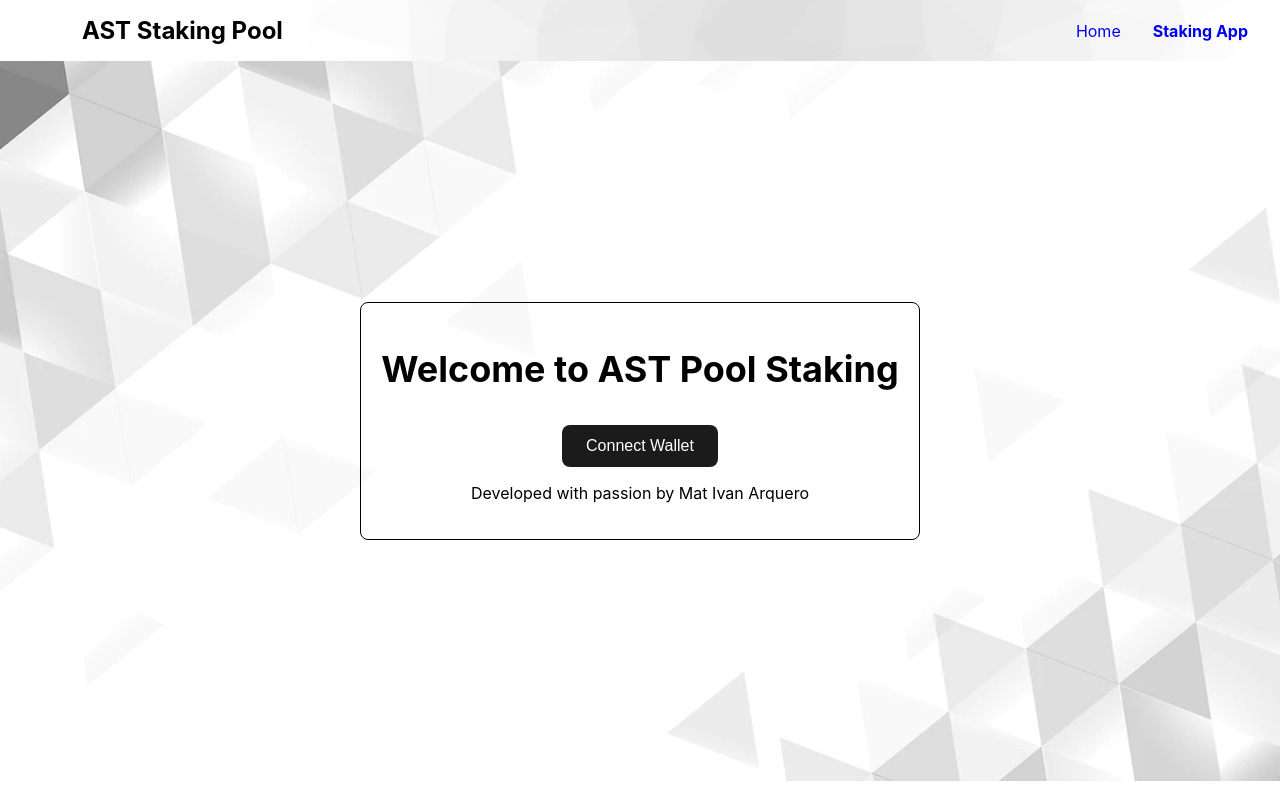
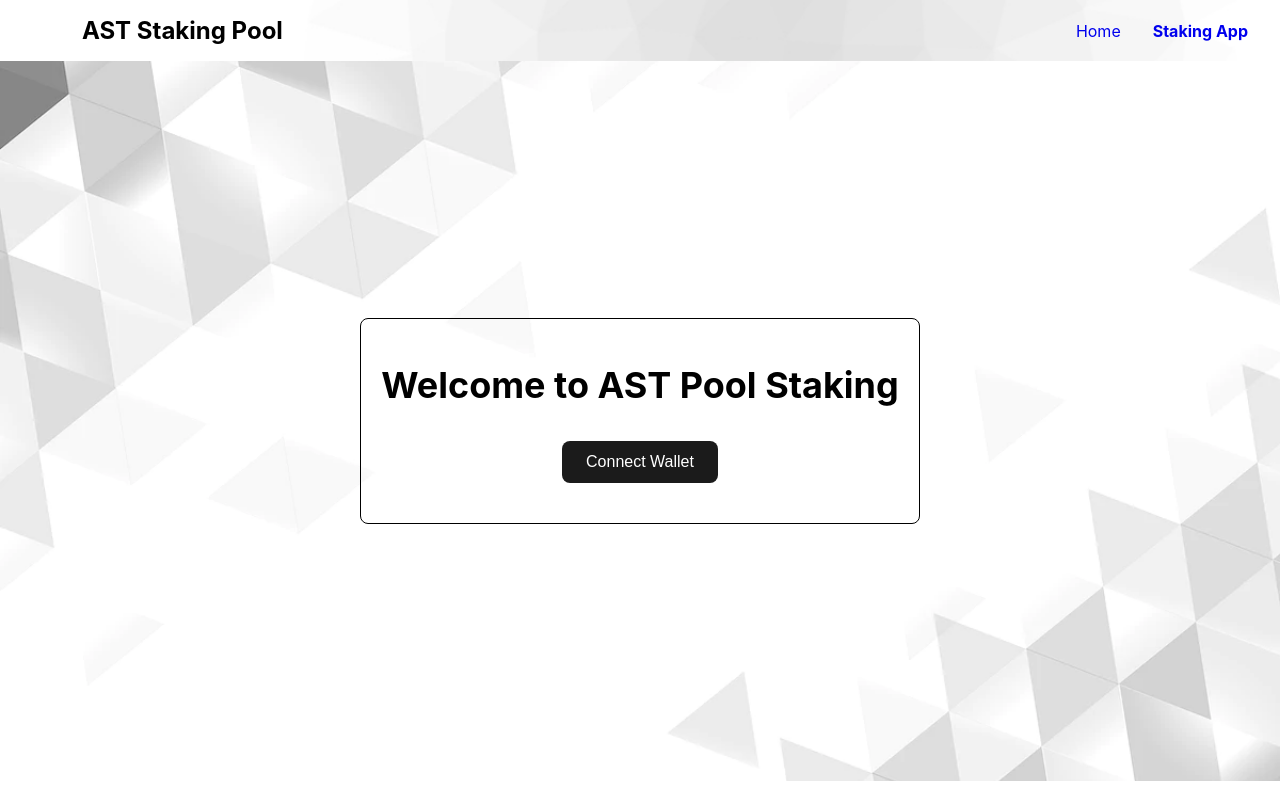
Before and after one commit to mativanarquero/arquero-staking-dapp, a React (Create React App) app: page /#/staking in a window 1280 px wide. Built offline with nearby package versions, Linux system fonts and the light colour scheme.

Commit message:
Update disconnected container

```diff
--- a/src/components/StakingApp.tsx
+++ b/src/components/StakingApp.tsx
@@ -280,10 +280,10 @@ function StakingApp() {
       ) : (
         <DisconnectedContainer>
           <WelcomeText>Welcome to AST Pool Staking</WelcomeText>
-          <Button onClick={connectWallet}>Connect Wallet</Button>
-          <CreatedByText>
+          <Button onClick={connectWallet} style={{ marginBottom: '20px' }}>Connect Wallet</Button>
+          {/* <CreatedByText>
             <p>Developed with passion by Mat Ivan Arquero</p>
-          </CreatedByText>
+          </CreatedByText> */}
         </DisconnectedContainer>
       )}
       {web3 && (
```
